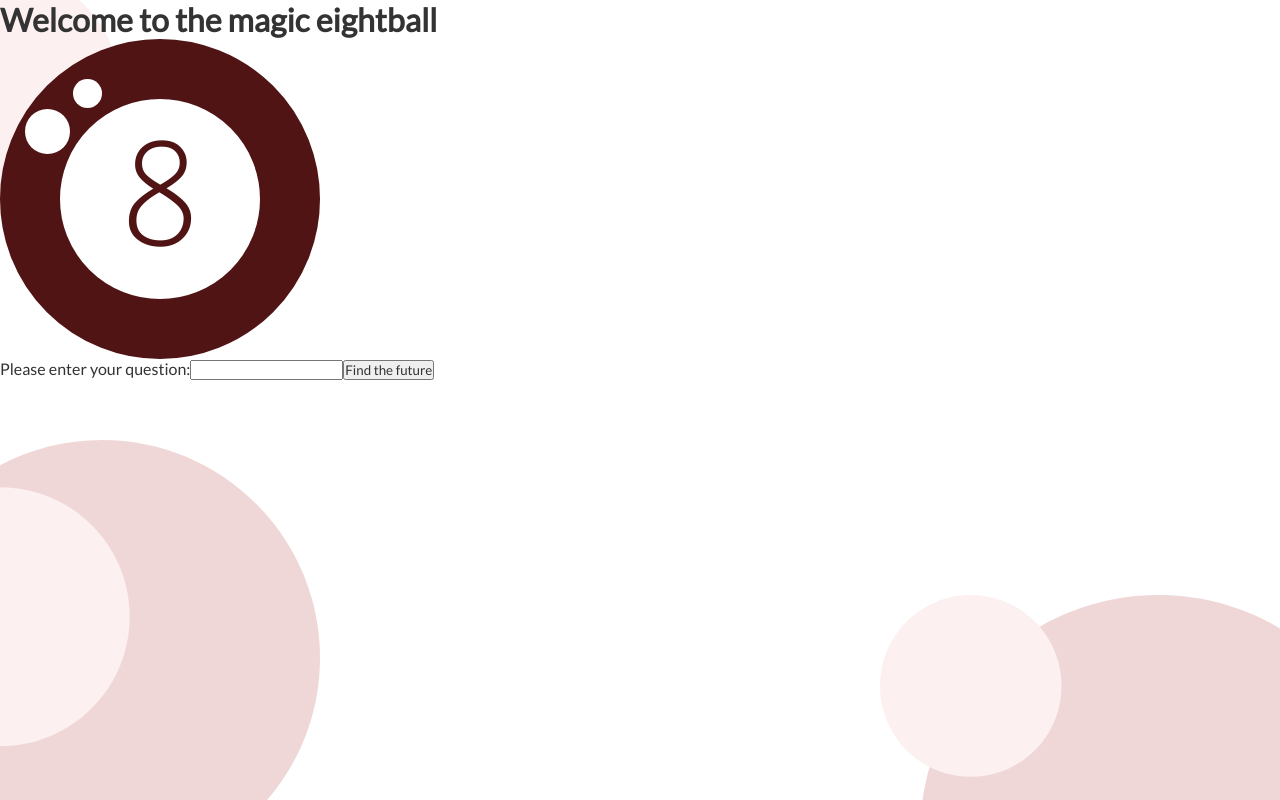
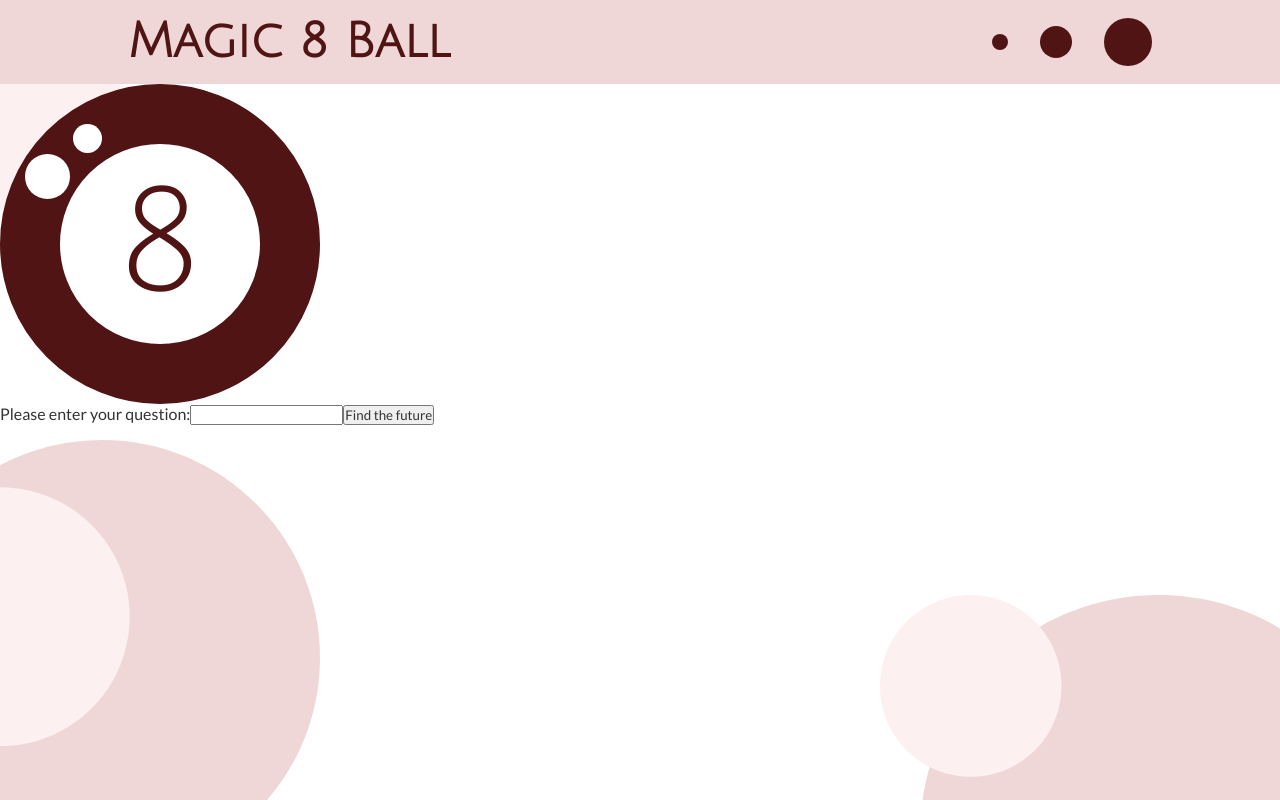
Before and after one commit to johntrehearn/DMApp, a React (Vite) app: page / in a window 1280 px wide. Built offline with nearby package versions, Linux system fonts and the light colour scheme.

Commit message:
Add Header styles

```diff
--- a/src/components/Header.tsx
+++ b/src/components/Header.tsx
@@ -1,9 +1,10 @@
 function Header() {
-    return (
-        <div>
-        <h1>Welcome to the magic eightball</h1>
-        </div>
-    )
+  return (
+    <div className="header">
+      <h1>Magic 8 Ball</h1>
+      <div className="header__decor"></div>
+    </div>
+  );
 }
 
 export default Header;
--- a/src/index.css
+++ b/src/index.css
@@ -65,7 +65,8 @@ button {
   align-items: center;
   padding: 1rem var(--side-padding);
   background-color: var(--clr-mid);
-  font-size: 2.5rem;
+  font-family: var(--font-display);
+  font-size: 1.5rem;
   color: var(--clr-dark);
 }
 /* Add a div.header__decor before the .header closing tag */
```
